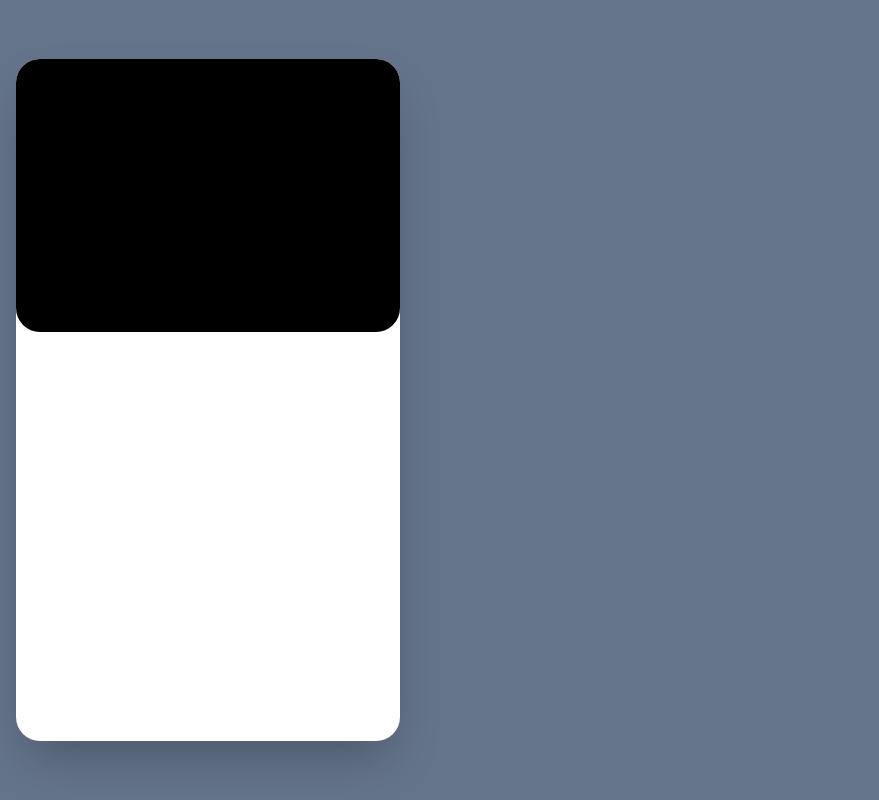
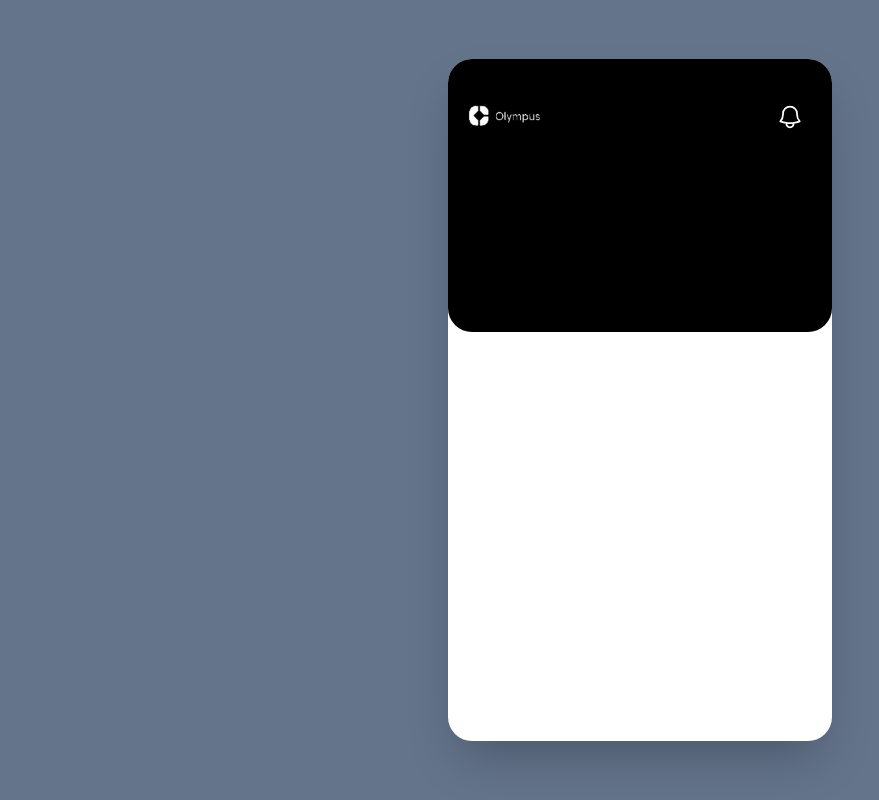
Before and after one commit to LaraSouzx/DesafioFrontEnd, a React (Create React App) app: page / in a window 1280 px wide. Shown: the whole page, without its empty margins (0-879 px from the left). Built offline with nearby package versions, Linux system fonts and the light colour scheme.

Commit message:
add: logo e notificação icon

```diff
--- a/src/App.js
+++ b/src/App.js
@@ -1,28 +1,25 @@
-
 import './App.css';
-
+import HeaderBase from '../src/components/header/headerBase';
 function App() {
   return (
      <main className='bg-slate-500
         min-h-screen
         flex
         items-center
-        justify-
+        justify-center
         p-4
       '>
-
         <div className='
           w-full max-w-sm
           aspect-[9/16]
           bg-white
           rounded-3xl
           shadow-2xl
-          flex flex col
+          flex flex-col
+          justify-start
+
         '>
-
-          <div className='bg-black h-[40%] w-full rounded-3xl'>
-
-          </div>
+          <HeaderBase/>
 
         </div>
      </main>
--- /dev/null
+++ b/src/components/header/Notificacao.jsx
@@ -0,0 +1,35 @@
+import React from "react";
+
+const NotificacaoIcon = ({className}) =>{
+    return(
+        <button
+            type="button"
+            aria-label="notificações"
+            className={`
+                relative p-2 rounded-full text-white
+                hover:text-gray-800 hover:bg-gray-100
+                focus:outline-none
+                hover:ring-4 hover:ring-slate-200 hover:ring-opacity-75
+                transition-all duration-300
+                ${className || ""}
+            `}
+        >
+             <svg
+                xmlns="http://www.w3.org/2000/svg"
+                fill="none"
+                viewBox="0 0 24 24"
+                strokeWidth={1.5}
+                stroke="currentColor"
+                className="w-7 h-7" // Tamanho do ícone
+            >
+                <path
+                strokeLinecap="round"
+                strokeLinejoin="round"
+                d="M14.857 17.082a23.848 23.848 0 005.454-1.31A8.967 8.967 0 0118 9.75v-.7V9A6 6 0 006 9v.75a8.967 8.967 0 01-2.312 6.022c1.733.64 3.56 1.085 5.455 1.31m5.714 0a24.255 24.255 0 01-5.714 0m5.714 0a3 3 0 11-5.714 0"
+                />
+            </svg>
+        </button>
+    );
+};
+
+export default NotificacaoIcon;
--- /dev/null
+++ b/src/components/header/headerBase.jsx
@@ -0,0 +1,17 @@
+import logo from '../../assets/logo.png';
+import NotificacaoIcon from './Notificacao';
+
+function HeaderBase() {
+  return (
+    <div className='bg-black h-[40%] w-full rounded-3xl relative overflow-hidden'>
+        <NotificacaoIcon className=" absolute top-9 left-80"/>
+        <img
+            src={logo}
+            alt='Logo'
+            className='absolute top-4 left-4 w-20 h-20 object-contain'
+        />
+    </div>
+  );
+}
+
+export default HeaderBase;
--- a/tailwind.config.js
+++ b/tailwind.config.js
@@ -5,17 +5,7 @@ module.exports = {
   ],
   theme: {
     extend: {
-        colors: {
-          primary: '#7B4AE2',
-          primaryDark: '#6C2BD9',
-          accent: '#A566FF',
-          info: '#00B9F1',
-          success: '#14C784',
-          warning: '#F9CF57',
-          textPrimary: '#000000',
-          textSecondary: '#6B6B6B',
-          background: '#F9F9FB'
-        }
+        colors: {}
     },
   },
   plugins: [],
```
Also changed, not shown: src/assets/logo.png (added), src/components/header/Perfil.jsx (added).
